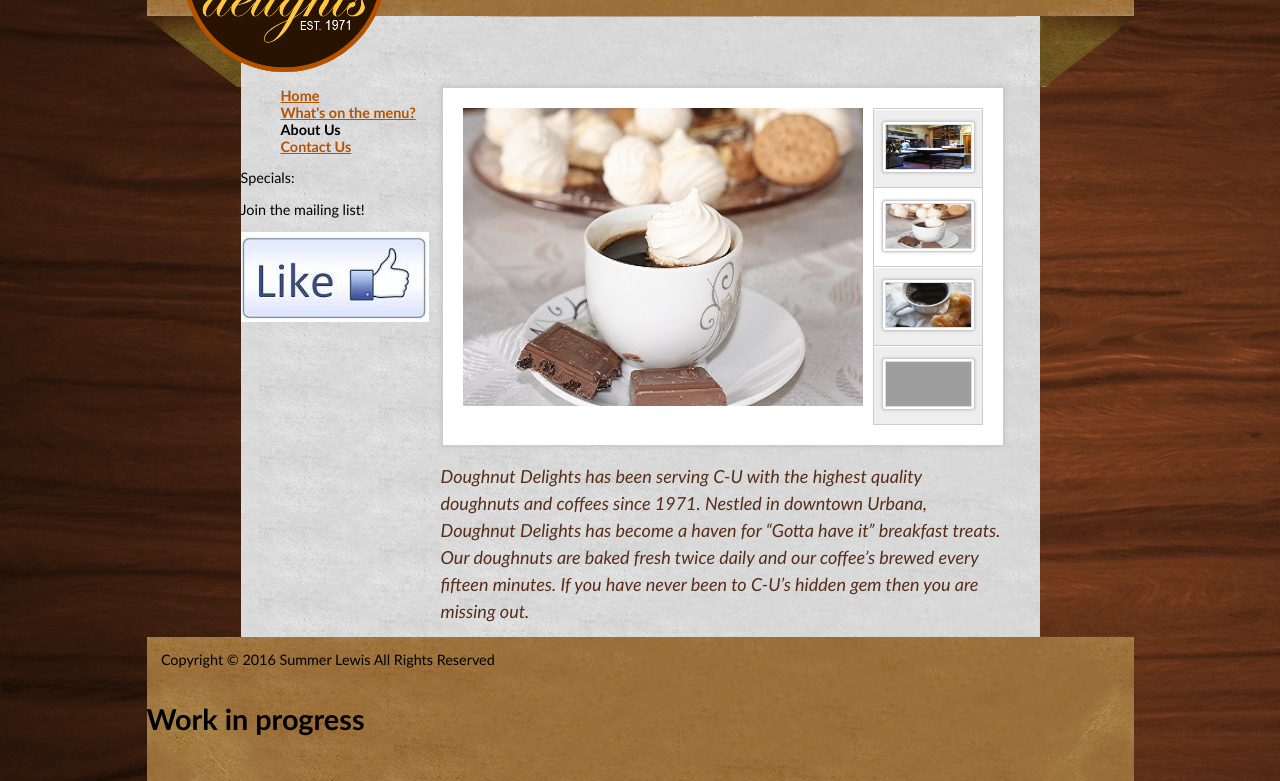
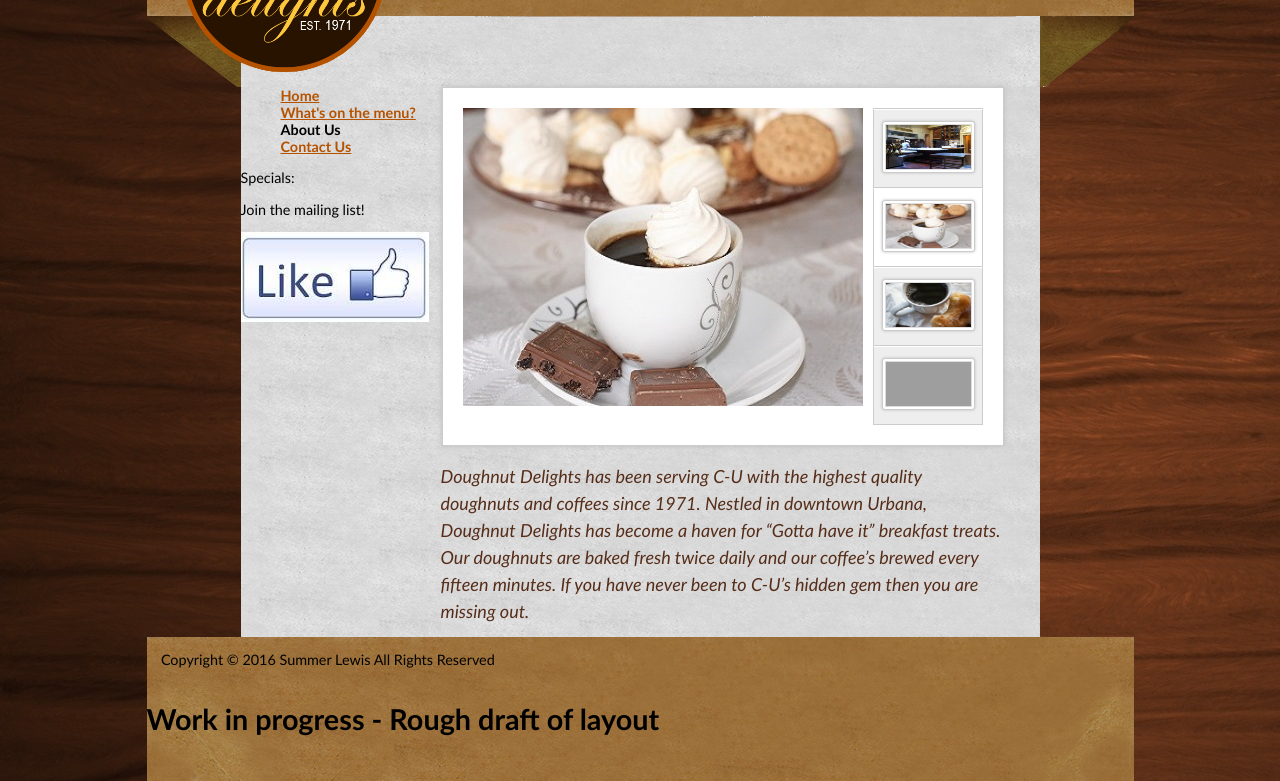
Before and after one commit to slewis52/slewis52.github.io, a plain HTML site: page sl152midterm/layout1/aboutus.html in a window 1280 px wide. Shown: the part 132-913 px from the top of the page. Drawn offline with Linux system fonts and the light colour scheme; grey boxes are pictures that could not be loaded.

Commit message:
Midterm layout1 updated footer

```diff
--- a/sl152midterm/layout1/aboutus.html
+++ b/sl152midterm/layout1/aboutus.html
@@ -66,7 +66,7 @@
   </div>
   <div id="footer">
 <p>Copyright &copy; 2016 Summer Lewis All Rights Reserved</p>
-    <h1>Work in progress</h1>
+    <h1>Work in progress - Rough draft of layout</h1>
   </div>
 </div><!--End of outer division-->
 </body>
```
Also changed, not shown: sl152midterm/layout1/contactus.html (+1 -1 lines), sl152midterm/layout1/index.html (+1 -1 lines), sl152midterm/layout1/menu.html (+1 -1 lines).
